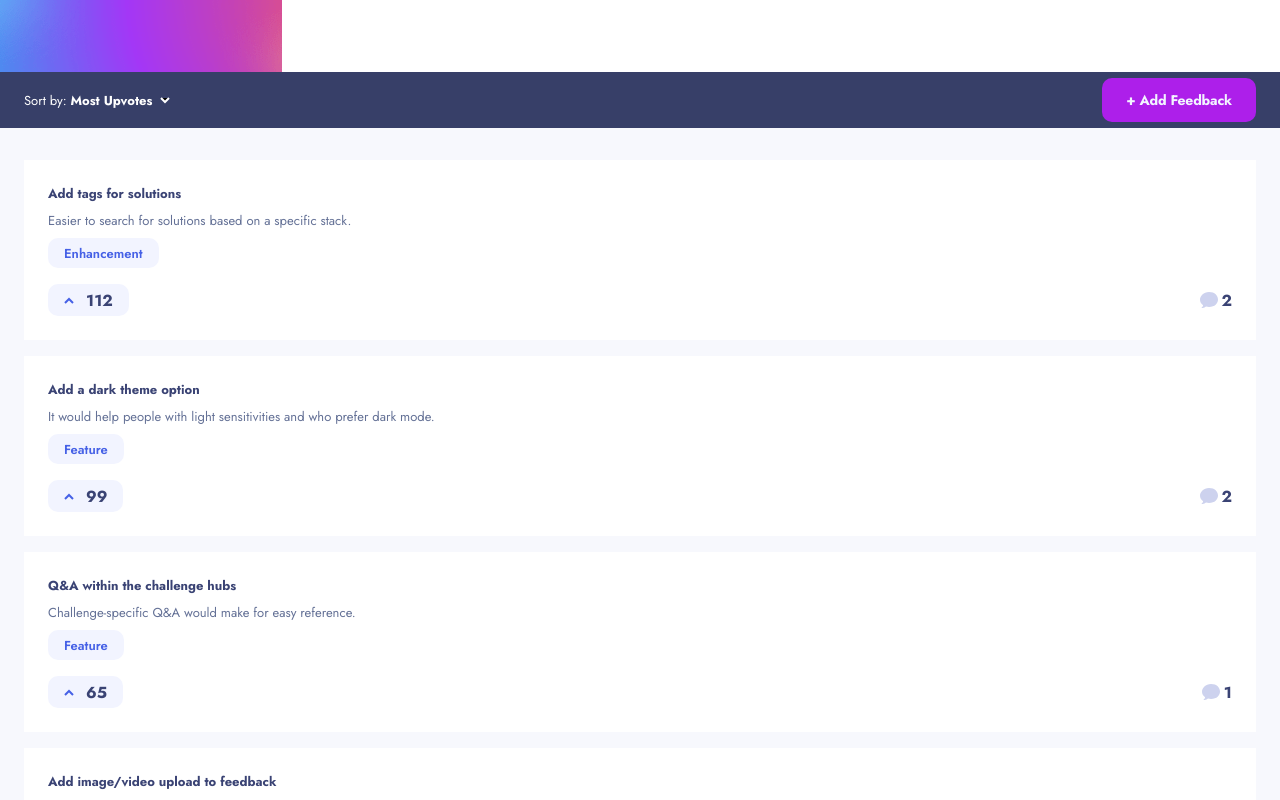
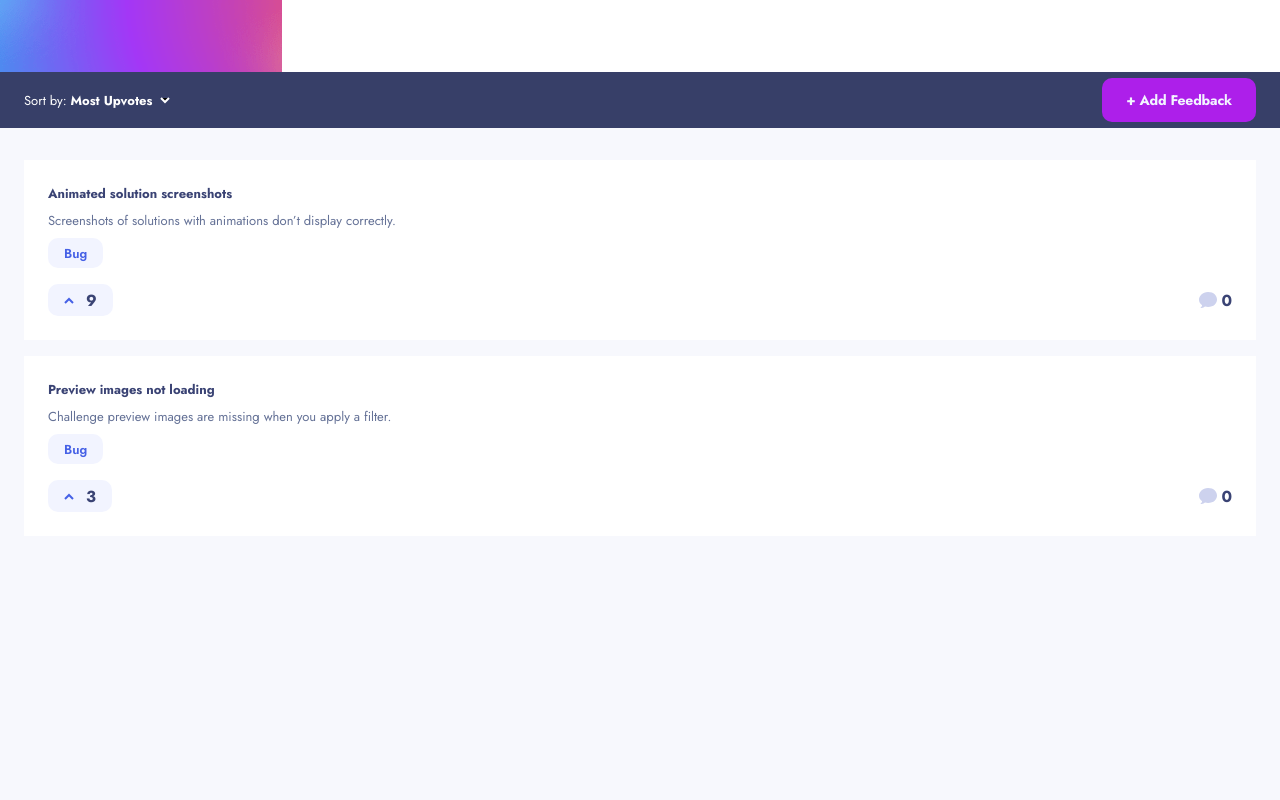
Before and after one commit to peternguyen777/fem-product-feedback, a Next.js app: page / in a window 1280 px wide. Shown: the top 800 px of the page. Built offline with nearby package versions, Linux system fonts and the light colour scheme.

Commit message:
suggestions

```diff
--- a/components/UI/ButtonCategory.js
+++ b/components/UI/ButtonCategory.js
@@ -1,15 +1,15 @@
 import React from "react";
-import Link from "next/link";
 
-function ButtonCategory({ children, href }) {
+function ButtonCategory({ children, setCategorySelect }) {
   return (
-    <Link href={href || ""}>
-      <div className='group flex h-[30px] w-fit cursor-pointer select-none items-center rounded-[10px] bg-bluegray px-4 transition-colors duration-200 hover:bg-lightblue active:bg-blue'>
-        <p className='body3 select-none text-blue group-active:text-white'>
-          {children}
-        </p>
-      </div>
-    </Link>
+    <div
+      className='group flex h-[30px] w-fit cursor-pointer select-none items-center rounded-[10px] bg-bluegray px-4 transition-colors duration-200 hover:bg-lightblue active:bg-blue'
+      onClick={() => setCategorySelect(children.toLowerCase())}
+    >
+      <p className='body3 select-none text-blue group-active:text-white'>
+        {children}
+      </p>
+    </div>
   );
 }
 
--- a/components/UI/CardSuggestions.js
+++ b/components/UI/CardSuggestions.js
@@ -3,19 +3,19 @@ import ButtonCategory from "./ButtonCategory";
 import CommentsCount from "./CommentsCount";
 import UpvoteH from "./UpvoteH";
 
-function CardSuggestions({ productData }) {
+function CardSuggestions({ productData, setCategorySelect }) {
   function capitalizeFirstLetter(string) {
     return string.charAt(0).toUpperCase() + string.slice(1);
   }
 
   return (
-    <div className='bg-white p-6'>
+    <div className='cursor-pointer bg-white p-6'>
       <p className='body3 font-bold text-lightnavy'>{productData.title}</p>
       <p className='body3 my-2 font-normal text-gray'>
         {productData.description}
       </p>
 
-      <ButtonCategory>
+      <ButtonCategory setCategorySelect={setCategorySelect}>
         {capitalizeFirstLetter(productData.category)}
       </ButtonCategory>
 
--- /dev/null
+++ b/components/sort/sort.js
@@ -0,0 +1,41 @@
+export const sortFunction = (input, filterSelect, categorySelect) => {
+  input.map((item) => {
+    if (item.comments === undefined) {
+      item.comments = [];
+    }
+  });
+
+  var categorizedInputs = input;
+
+  if (categorySelect != "all") {
+    categorizedInputs = input.filter(
+      (item) => item.category.toLowerCase() === categorySelect.toLowerCase()
+    );
+  }
+
+  if (filterSelect === "Most Upvotes") {
+    const result = categorizedInputs.sort((a, b) => b.upvotes - a.upvotes);
+    return result;
+  }
+
+  if (filterSelect === "Least Upvotes") {
+    const result = categorizedInputs.sort((a, b) => a.upvotes - b.upvotes);
+    return result;
+  }
+
+  if (filterSelect === "Most Comments") {
+    const result = categorizedInputs.sort(
+      (a, b) => b.comments?.length - a.comments?.length
+    );
+    return result;
+  }
+
+  if (filterSelect === "Least Comments") {
+    const result = categorizedInputs.sort(
+      (a, b) => a.comments?.length - b.comments?.length
+    );
+    return result;
+  }
+
+  return;
+};
--- a/components/suggestions/MobileMenu.js
+++ b/components/suggestions/MobileMenu.js
@@ -3,7 +3,11 @@ import { AnimatePresence, motion } from "framer-motion";
 import ButtonCategory from "../UI/ButtonCategory";
 import ReactDOM from "react-dom";
 
-export default function MobileMenu({ mobMenuOpen, setMobMenuOpen }) {
+export default function MobileMenu({
+  mobMenuOpen,
+  setMobMenuOpen,
+  setCategorySelect,
+}) {
   const [isBrowser, setIsBrowser] = useState(false);
 
   useEffect(() => {
@@ -18,12 +22,24 @@ export default function MobileMenu({ mobMenuOpen, setMobMenuOpen }) {
         } duration-300 ease-in-out`}
       >
         <section className='flex h-fit w-full flex-wrap gap-x-2 gap-y-[14px] rounded-[10px] bg-white p-6'>
-          <ButtonCategory>All</ButtonCategory>
-          <ButtonCategory>UI</ButtonCategory>
-          <ButtonCategory>UX</ButtonCategory>
-          <ButtonCategory>Enhancement</ButtonCategory>
-          <ButtonCategory>Bug</ButtonCategory>
-          <ButtonCategory>Feature</ButtonCategory>
+          <ButtonCategory setCategorySelect={setCategorySelect}>
+            All
+          </ButtonCategory>
+          <ButtonCategory setCategorySelect={setCategorySelect}>
+            UI
+          </ButtonCategory>
+          <ButtonCategory setCategorySelect={setCategorySelect}>
+            UX
+          </ButtonCategory>
+          <ButtonCategory setCategorySelect={setCategorySelect}>
+            Enhancement
+          </ButtonCategory>
+          <ButtonCategory setCategorySelect={setCategorySelect}>
+            Bug
+          </ButtonCategory>
+          <ButtonCategory setCategorySelect={setCategorySelect}>
+            Feature
+          </ButtonCategory>
         </section>
 
         <section className='mt-6 rounded-[10px] bg-white p-6'>
--- a/components/suggestions/SortBar.js
+++ b/components/suggestions/SortBar.js
@@ -2,9 +2,12 @@ import { AnimatePresence, motion } from "framer-motion";
 import React, { useState } from "react";
 import Button1 from "../UI/Button1";
 
-function SortBar({ filterMenuOpen, setFilterMenuOpen }) {
-  const [filterSelect, setFilterSelect] = useState("Most Upvotes");
-
+function SortBar({
+  filterMenuOpen,
+  setFilterMenuOpen,
+  filterSelect,
+  setFilterSelect,
+}) {
   const tick = (
     <svg xmlns='http://www.w3.org/2000/svg' width='13' height='11'>
       <path
--- a/pages/index.js
+++ b/pages/index.js
@@ -1,9 +1,11 @@
-import React, { useState } from "react";
+import React, { useState, useMemo } from "react";
 import Head from "next/head";
 import Header from "../components/suggestions/Header";
 import MobileMenu from "../components/suggestions/MobileMenu";
 import SortBar from "../components/suggestions/SortBar";
 import CardSuggestions from "../components/UI/CardSuggestions";
+
+import { sortFunction } from "../components/sort/sort";
 
 //import json data
 import data from "../public/data.json";
@@ -11,36 +13,52 @@ import data from "../public/data.json";
 export default function Home() {
   const [mobMenuOpen, setMobMenuOpen] = useState(false);
   const [filterMenuOpen, setFilterMenuOpen] = useState(false);
+  const [filterSelect, setFilterSelect] = useState("Most Upvotes");
+  const [categorySelect, setCategorySelect] = useState("bug");
+
+  const sortedRequests = useMemo(() => {
+    const input = data.productRequests;
+    return sortFunction(input, filterSelect, categorySelect);
+  }, [filterSelect, categorySelect]);
 
   return (
-    <div className='relative flex h-full flex-col'>
+    <div className='relative flex h-screen flex-col'>
       <Head>
         <title>Product Feedback</title>
         <meta name='description' content='Generated by create next app' />
         <link rel='icon' href='/assets/favicon-32x32.png' />
       </Head>
-      <MobileMenu mobMenuOpen={mobMenuOpen} setMobMenuOpen={setMobMenuOpen} />
+      <MobileMenu
+        mobMenuOpen={mobMenuOpen}
+        setMobMenuOpen={setMobMenuOpen}
+        categorySelect={categorySelect}
+        setCategorySelect={setCategorySelect}
+      />
 
       <Header mobMenuOpen={mobMenuOpen} setMobMenuOpen={setMobMenuOpen} />
       <SortBar
         filterMenuOpen={filterMenuOpen}
         setFilterMenuOpen={setFilterMenuOpen}
+        filterSelect={filterSelect}
+        setFilterSelect={setFilterSelect}
       />
 
       <main className='bg-lightgray' onClick={() => setFilterMenuOpen(false)}>
         <ul className='mx-6 mt-8 mb-14 space-y-4'>
-          {data.productRequests.map((product) => (
+          {sortedRequests.map((product) => (
             <li key={product.id}>
-              <CardSuggestions productData={product} />
+              <CardSuggestions
+                productData={product}
+                setCategorySelect={setCategorySelect}
+              />
             </li>
           ))}
         </ul>
       </main>
-
-      {/* <div
-        className='flex-1 bg-lightgray'
+      <div
+        className='w-full flex-1 bg-lightgray'
         onClick={() => setFilterMenuOpen(false)}
-      ></div> */}
+      ></div>
     </div>
   );
 }
--- a/styles/globals.css
+++ b/styles/globals.css
@@ -3,9 +3,9 @@
 @tailwind utilities;
 
 @layer base {
-  /* html {
-    @apply overflow-hidden;
-  } */
+  html {
+    overflow-y: scroll;
+  }
 
   h1 {
     @apply font-jost text-[24px] font-bold leading-[35px] tracking-[-0.33px];
```
